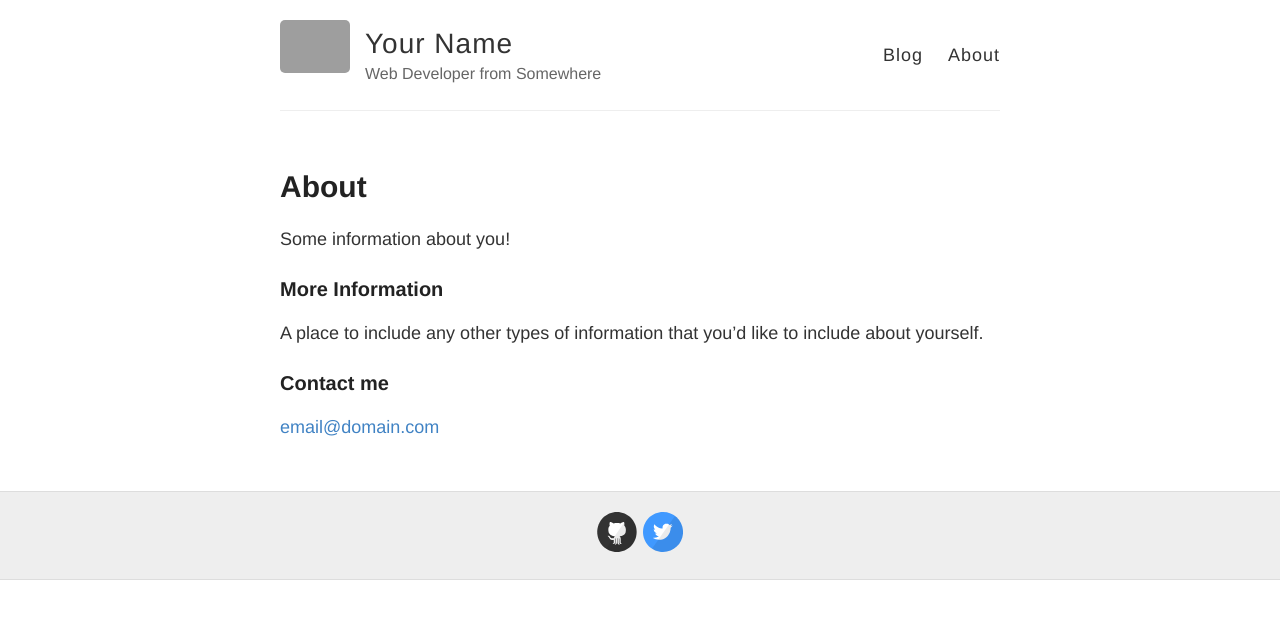
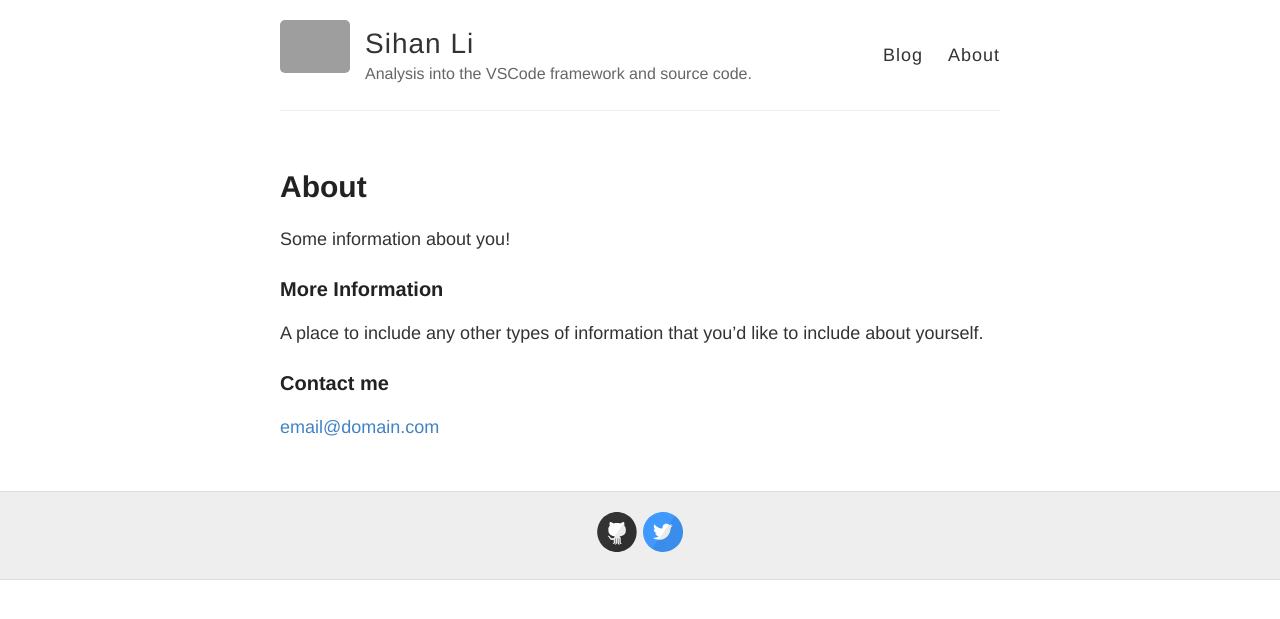
Before and after one commit to Bistard/vscode-source-code-analysis, a Jekyll site: the page built from about.md, in a window 1280 px wide. Shown: the top 619 px of the page. Built offline with Jekyll 4.4.1, drawn with Linux system fonts in a browser that asks for light colours; grey boxes are pictures that could not be loaded.

Commit message:
config update

```diff
--- a/_config.yml
+++ b/_config.yml
@@ -3,10 +3,10 @@
 #
 
 # Name of your site (displayed in the header)
-name: Your Name
+name: Sihan Li
 
 # Short bio or description (displayed in the header)
-description: Web Developer from Somewhere
+description: Analysis into the VSCode framework and source code.
 
 # URL of your avatar or profile pic (you could use your GitHub profile pic)
 avatar: https://raw.githubusercontent.com/barryclark/jekyll-now/master/images/jekyll-logo.png
```
